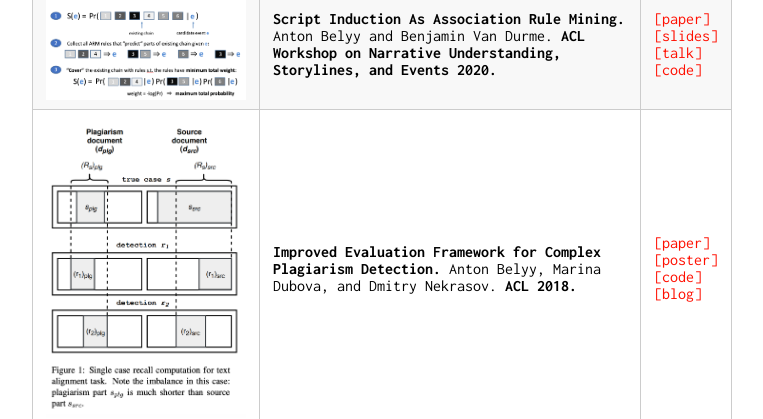
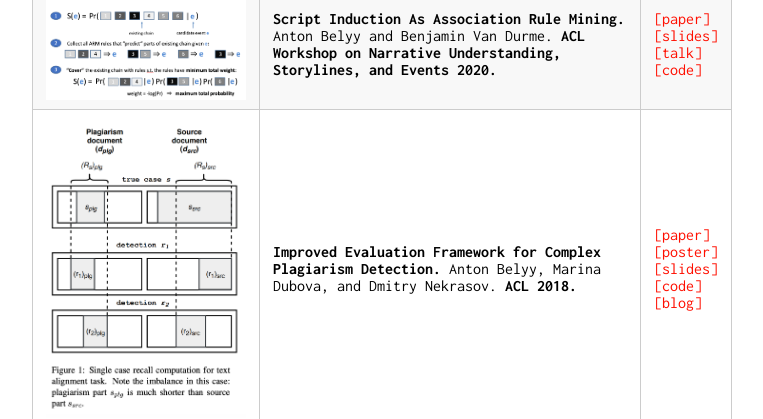
Before and after one commit to AVBelyy/AVBelyy.github.io, a Jekyll site: the page built from index.md, in a window 1280 px wide and 900 px high, scrolled down 1265 px. Shown: the top 419 px of the window, without its empty margins (258-1021 px from the left). Built offline with Jekyll 4.4.1, drawn with Linux system fonts in a browser that asks for light colours.

Commit message:
Update index.md

```diff
--- a/index.md
+++ b/index.md
@@ -18,7 +18,7 @@ I received B.Sc. in Applied Maths and Computer Science from [ITMO University](ht
 <img src="img/publications/guidedkbest.png" alt="Guided K-best" style="width: 200px"/> | **Guided K-best Selection for Semantic Parsing Annotation.** Anton Belyy, Chieh-Yang Huang, Jacob Andreas, Emmanouil Antonios Platanios, Sam Thomson, Richard Shin, Subhro Roy, Aleksandr Nisnevich, Charles Chen, and Benjamin Van Durme. **ACL Demo Track 2022.** | [[paper]](https://aclanthology.org/2022.acl-demo.11.pdf)<br>[[poster]](https://static.retloko.org/posters/belyyetal2022guidedkbest-poster.pdf)<br>[[slides]](https://static.retloko.org/slides/belyyetal2022guidedkbest-slides.pdf)<br>[[talk]](https://youtu.be/jSEJfHotBdY)
 <img src="img/publications/infillmore.png" alt="InFillmore" style="width: 200px"/> | **InFillmore: Frame-Guided Language Generation with Bidirectional Context.** Jiefu Ou, Nathaniel Weir, Anton Belyy, Felix Yu, and Benjamin Van Durme. **STARSEM 2021.** | [[paper]](https://aclanthology.org/2021.starsem-1.12.pdf)<br>[[poster]](https://static.retloko.org/posters/ouetal2021infillmore-poster.pdf)<br>[[slides]](https://static.retloko.org/slides/ouetal2021infillmore-slides.pdf)<br>[[talk]](https://static.retloko.org/talks/ouetal2021infillmore-talk.mp4)<br>[[demo]](https://nlp.jhu.edu/demos/infillmore)
 <img src="img/publications/si-as-arm.png" alt="SI as ARM" style="width: 200px"/> | **Script Induction As Association Rule Mining.** Anton Belyy and Benjamin Van Durme. **ACL Workshop on Narrative Understanding, Storylines, and Events 2020.** | [[paper]](https://www.aclweb.org/anthology/2020.nuse-1.7/)<br>[[slides]](https://static.retloko.org/slides/belyy2020siarm-slides.pdf)<br>[[talk]](https://slideslive.com/38929746/script-induction-as-association-rule-mining)<br>[[code]](https://github.com/AVBelyy/arm-nachos)
-<img src="img/publications/normplagdet.png" alt="Normplagdet screenshot" style="width: 200px"/> | **Improved Evaluation Framework for Complex Plagiarism Detection.** Anton Belyy, Marina Dubova, and Dmitry Nekrasov. **ACL 2018.** | [[paper]](http://www.aclweb.org/anthology/P18-2026)<br>[[poster]](http://anthology.aclweb.org/attachments/P18-2026.Poster.pdf)<br>[[code]](https://github.com/AVBelyy/normplagdet)<br>[[blog]](https://news.itmo.ru/en/science/it/news/8440/)
+<img src="img/publications/normplagdet.png" alt="Normplagdet screenshot" style="width: 200px"/> | **Improved Evaluation Framework for Complex Plagiarism Detection.** Anton Belyy, Marina Dubova, and Dmitry Nekrasov. **ACL 2018.** | [[paper]](http://www.aclweb.org/anthology/P18-2026)<br>[[poster]](http://anthology.aclweb.org/attachments/P18-2026.Poster.pdf)<br>[[slides]](https://static.retloko.org/slides/belyyetal2018-normplagdet-slides.pdf)<br>[[code]](https://github.com/AVBelyy/normplagdet)<br>[[blog]](https://news.itmo.ru/en/science/it/news/8440/)
 <img src="img/publications/rusplagiarism.png" alt="Russian plagiarism detection" style="width: 200px"/> | **Framework for Russian Plagiarism Detection Using Sentence Embedding Similarity and Negative Sampling.** Anton Belyy and Marina Dubova. **Dialogue 2018.** | [[paper]](http://www.dialog-21.ru/media/4289/belyyav_dubovama.pdf)<br>[[slides]](http://www.dialog-21.ru/media/4351/belyy_dubova.pdf)<br>[[code]](https://github.com/AVBelyy/hack-the-plag-2017)
 <img src="img/publications/hartm.png" alt="Hiearchical ARTM improvement" style="width: 200px"/> | **Quality Evaluation and Improvement for Hierarchical Topic Modeling.** Anton Belyy, Mariia Seleznova, Alexey Sholokhov, and Konstantin Vorontsov. **Dialogue 2018.** | [[paper]](http://www.dialog-21.ru/media/4562/belyyavplusetal.pdf)<br>[[slides]](http://www.dialog-21.ru/media/4352/belyy_seleznova.pdf)<br>[[demo]](https://github.com/AVBelyy/Rysearch)
 
```
